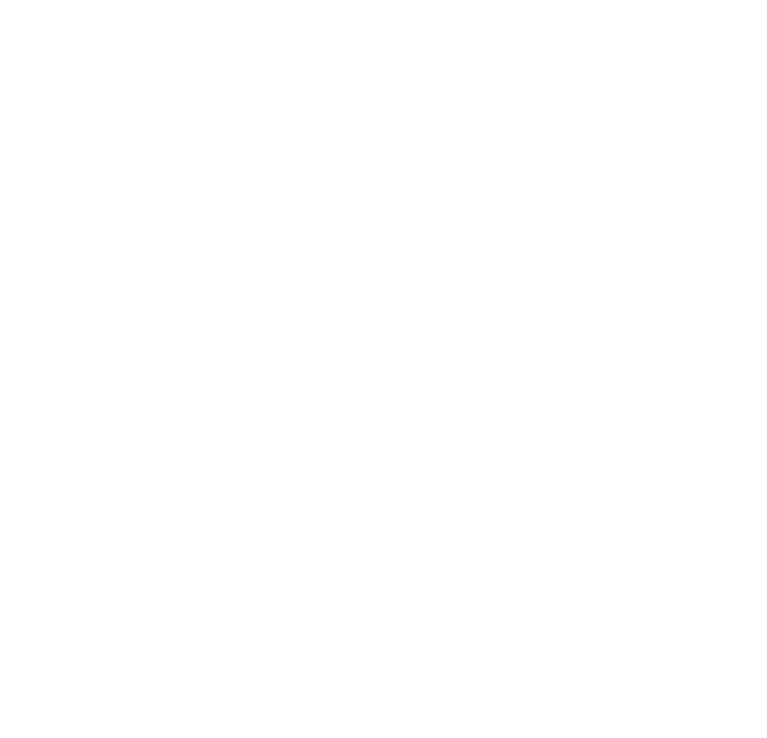
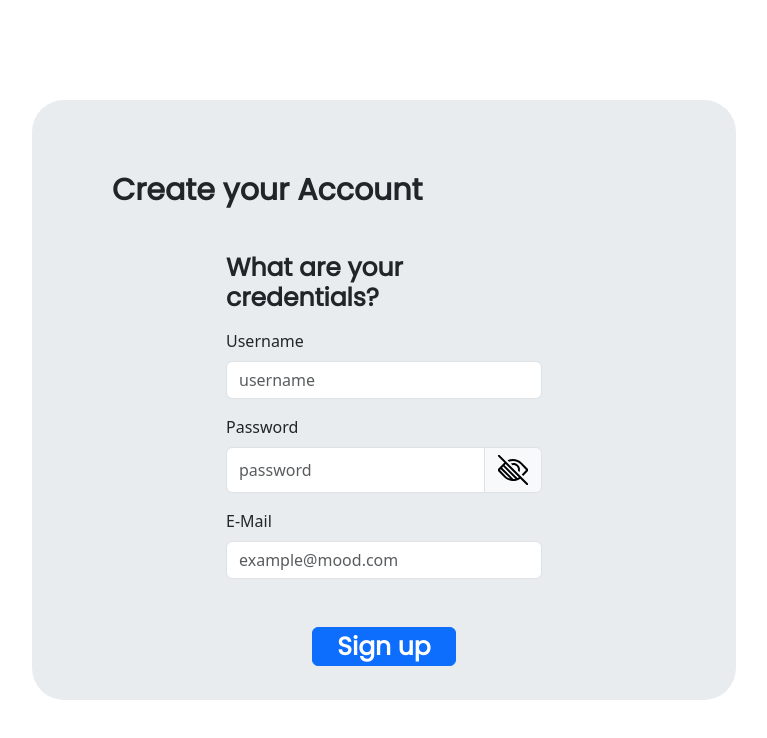
Before and after one commit to KaiserJannis/CSC7084_MoodTracker_Frontend, a plain HTML site: page views/signup.html in a window 1280 px wide. Shown: the whole page, without its empty margins (256-1023 px from the left). Drawn offline with nearby package versions, Linux system fonts and the light colour scheme.

Commit message:
signup view created

```diff
--- a/functions/validationCheck.js
+++ b/functions/validationCheck.js
@@ -14,10 +14,11 @@
           event.preventDefault();
           event.stopPropagation();
         }
-
         form.classList.add("was-validated");
+        console.log(event);
       },
       false
     );
+    console.log(form.classList);
   });
 })();
--- a/views/signup.html
+++ b/views/signup.html
@@ -0,0 +1,148 @@
+<!DOCTYPE html>
+<html lang="en">
+  <head>
+    <link
+      href="https://cdn.jsdelivr.net/npm/bootstrap@5.3.0-alpha1/dist/css/bootstrap.min.css"
+      rel="stylesheet"
+      integrity="sha384-GLhlTQ8iRABdZLl6O3oVMWSktQOp6b7In1Zl3/Jr59b6EGGoI1aFkw7cmDA6j6gD"
+      crossorigin="anonymous"
+    />
+    <script
+      src="https://cdn.jsdelivr.net/npm/bootstrap@5.3.0-alpha1/dist/js/bootstrap.bundle.min.js"
+      integrity="sha384-w76AqPfDkMBDXo30jS1Sgez6pr3x5MlQ1ZAGC+nuZB+EYdgRZgiwxhTBTkF7CXvN"
+      crossorigin="anonymous"
+    ></script>
+    <script
+      src="https://code.jquery.com/jquery-3.6.3.js"
+      integrity="sha256-nQLuAZGRRcILA+6dMBOvcRh5Pe310sBpanc6+QBmyVM="
+      crossorigin="anonymous"
+    ></script>
+    <link href="./stylesheet.css" rel="stylesheet" />
+    <link
+      href="https://fonts.googleapis.com/css?family=Poppins"
+      rel="stylesheet"
+    />
+    <meta charset="UTF-8" />
+    <meta http-equiv="X-UA-Compatible" content="IE=edge" />
+    <meta name="viewport" content="width=device-width, initial-scale=1.0" />
+    <title>signup</title>
+  </head>
+  <body>
+    <div
+      class="vw-100 vh-100 d-flex align-items-center justify-content-center signup_site_wrapper"
+    >
+      <div
+        class="container overflow-y-auto d-flex flex-column rounded-5 bg-body-secondary signup_container_wrapper"
+      >
+        <div class="d-flex signup_headline_wrapper">
+          <span id="signup_title"></span>
+        </div>
+        <div
+          class="d-flex flex-column w-100 mt-3 align-items-center signup_form_container_wrapper"
+        >
+          <div class="container w-50 signup_form_wrapper">
+            <div
+              class="d-flex mb-3 signup_headline2_wrapper"
+              id="signup_headline2"
+            ></div>
+            <form class="needs-validation" novalidate>
+              <div class="mb-3 signup_username_wrapper">
+                <label for="signup_username_input" class="form-label"
+                  >Username</label
+                >
+                <input
+                  type="text"
+                  class="form-control"
+                  id="signup_username_input"
+                  placeholder="username"
+                  value=""
+                  required
+                />
+              </div>
+              <div class="mb-3 signup_password_wrapper">
+                <label for="signup_password_input" class="form-label"
+                  >Password</label
+                >
+                <div class="input-group">
+                  <input
+                    type="password"
+                    class="form-control"
+                    id="signup_password_input"
+                    placeholder="password"
+                    value=""
+                    required
+                  />
+                  <span class="input-group-text p-0" id="password_visible">
+                    <button
+                      type="button"
+                      class="btn"
+                      id="password_visible_icon"
+                    >
+                      Icon
+                    </button>
+                  </span>
+                </div>
+              </div>
+              <div class="mb-3 signup_email_wrapper">
+                <label for="signup_email_input" class="form-label"
+                  >E-Mail</label
+                >
+                <input
+                  type="email"
+                  class="form-control"
+                  id="signup_email_input"
+                  placeholder="example@mood.com"
+                  value=""
+                  required
+                />
+              </div>
+              <div
+                class="d-flex p-0 mt-5 mb-5 justify-content-center signup_submit_wrapper"
+              >
+                <button
+                  class="btn pt-0 pb-0 ps-4 pe-4 btn-primary custom_button_text"
+                  type="submit"
+                  id="signup_button"
+                >
+                  signup
+                </button>
+              </div>
+            </form>
+          </div>
+        </div>
+      </div>
+    </div>
+    <script src="../functions/validationCheck.js"></script>
+    <script>
+      var title = "Create your Account";
+      var headline2 = "What are your credentials?";
+      var button = "Sign up";
+      var icon = "<img src='../assets/low_vision_black.svg'/> "; // icon visible here
+      document.getElementById("signup_title").innerHTML = title;
+      document.getElementById("signup_headline2").innerHTML = headline2;
+      document.getElementById("signup_button").innerHTML = button;
+      document.getElementById("password_visible_icon").innerHTML = icon;
+
+      document
+        .getElementById("signup_button")
+        .addEventListener("click", myfunc);
+      function myfunc(params) {
+        console.log("check validation first and then submit data");
+      }
+
+      document
+        .getElementById("password_visible_icon")
+        .addEventListener("click", password_visibility);
+      function password_visibility() {
+        var x = document.getElementById("signup_password_input");
+        console.log("1: " + x.type);
+        if (x.type === "password") {
+          x.type = "text";
+        } else {
+          x.type = "password";
+        }
+        console.log("2: " + x.type);
+      }
+    </script>
+  </body>
+</html>
--- a/views/stylesheet.css
+++ b/views/stylesheet.css
@@ -1,11 +1,20 @@
-.test {
-  background-color: blueviolet;
+.custom_button_text {
+  font-family: "Poppins";
+  font-style: normal;
+  font-weight: 600;
+  font-size: 25px;
+  /* line-height: 48px; */
+  /* identical to box height */
+
+  text-align: center;
 }
-.login_container_wrapper {
-  width: 52%;
-  height: 64%;
+.login_container_wrapper,
+.signup_container_wrapper {
+  width: 55%;
+  height: 75%;
 }
-.login_headline_wrapper {
+.login_headline_wrapper,
+.signup_headline_wrapper {
   margin-top: 10%;
   margin-left: 10%;
   font-family: "Poppins";
@@ -14,7 +23,8 @@
   font-size: 30px;
   line-height: 45px;
 }
-.login_headline2_wrapper {
+.login_headline2_wrapper,
+.signup_headline2_wrapper {
   /* width: 264px; */
   margin-top: 7.5%;
   /* margin-left: 30%; */
@@ -25,14 +35,16 @@
   line-height: 30px;
 }
 
-.login_notregisteredyet {
+.login_notregisteredyet,
+.signup_notregisteredyet {
   font-family: "Poppins";
   font-style: normal;
   font-weight: 400;
   font-size: 16px;
   line-height: 24px;
 }
-.login_signup {
+.login_signup,
+.signup_signup {
   font-family: "Poppins";
   font-style: normal;
   font-weight: 700;
```
Also changed, not shown: views/login.html (+7 -2 lines), assets/low_vision.svg (added), assets/low_vision_black.svg (added).
